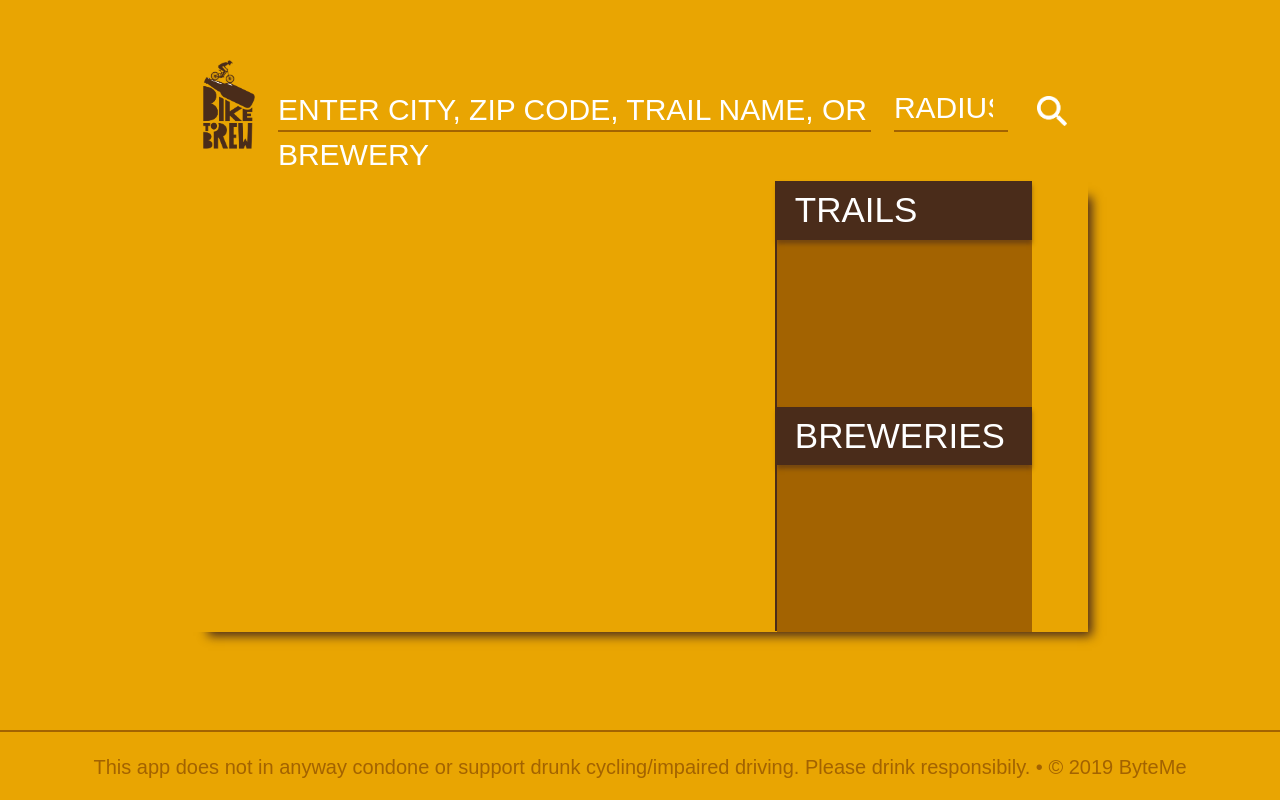
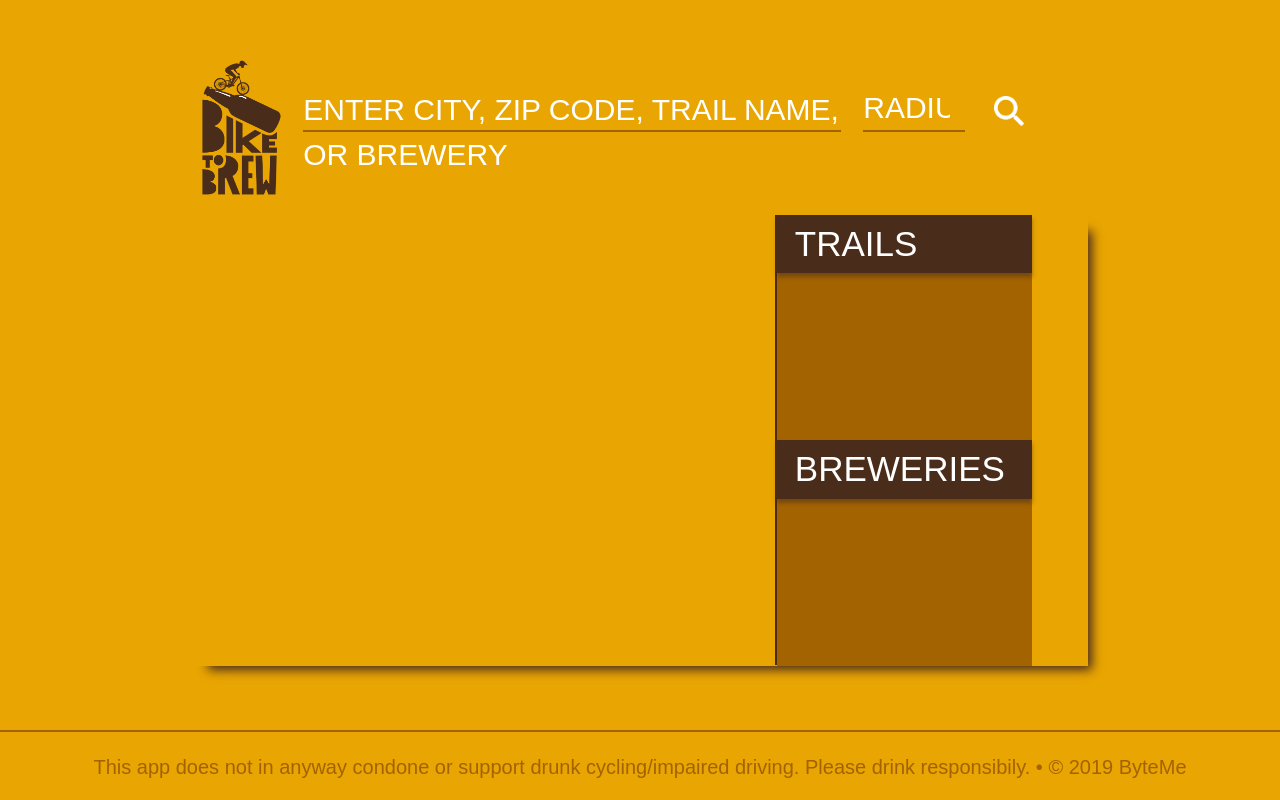
Before and after one commit to camille-the-eel/bike-to-brew, a plain HTML site: page index.html in a window 1280 px wide. Drawn offline with nearby package versions, Linux system fonts and the light colour scheme; some packages are replaced by stand-ins of ours; a web font is replaced by a local one.

Commit message:
logo resizing & form placement, again

```diff
--- a/assets/css/style.css
+++ b/assets/css/style.css
@@ -38,8 +38,10 @@ button {
 }
 
 #contentLogo {
-    max-height: 240px;
-    max-width: 100%;
+    max-height: auto;
+    max-width: 100px;
+    margin: 0px;
+    padding-left: 10px;
 }
 
 #header {
@@ -58,7 +60,7 @@ button {
     padding-right: 0px;
     padding-left: 0px;
     position: relative;
-    top: 3%;
+    top: 6.5%;
     bottom: 0px;
     vertical-align: baseline;
 }
@@ -310,12 +312,12 @@ background: transparent;
 }
 
 @media only screen and (max-width: 992px) {
-/*
+
     #formRow {
         position: relative;
-        top: 2.5%;
+        top: 4%;
         bottom: 0px;
-    } */
+    }
 
     #searchContent {
         box-shadow: none;
--- a/index.html
+++ b/index.html
@@ -53,9 +53,9 @@
 
             <div class="row" id="header">
 
-                <img class="col s2 l1" id="contentLogo" src="assets/images/biketobrewlogo.png">
+                <img class="col s2 m2 l2" id="contentLogo" src="assets/images/biketobrewlogo.png">
 
-                <form class="col s10 l11" id="formRow">
+                <form class="col s10 l10" id="formRow">
 
                     <!-- <div class="row"> -->
 
```
